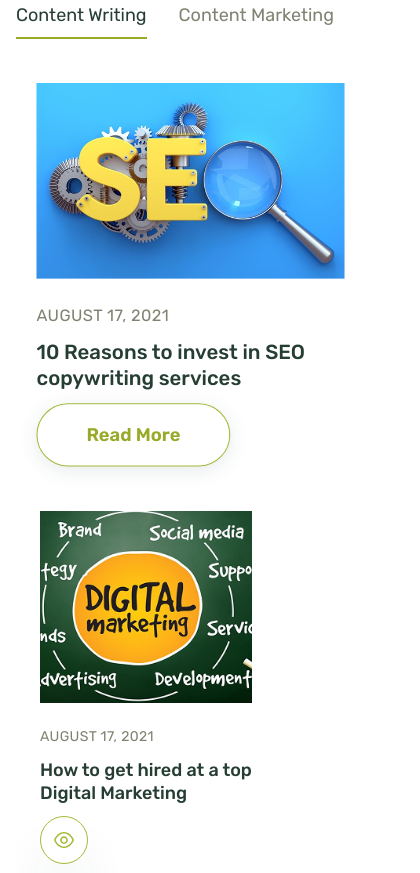
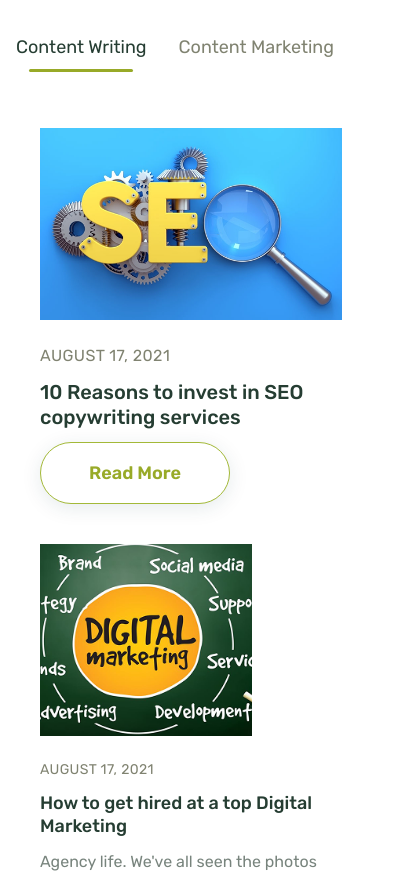
Before and after one commit to Nifilat/marketthink-digital-marketing, a Next.js app: page / in a window 390 px wide. Shown: the part 1120-1993 px from the top of the page, 420 px wide, since content can reach past the window. Built offline with nearby package versions, Linux system fonts and the light colour scheme.

Commit message:
style: Refine ArticleSection button styles and layout for better interaction and responsiveness

```diff
--- a/src/app/components/ArticleSection.tsx
+++ b/src/app/components/ArticleSection.tsx
@@ -197,18 +197,21 @@ export default function ArticleSection() {
           <h2 className="text-[42px] font-bold text-[#253D32] leading-normal mb-6 lg:mb-0 max-w-md">
             Read More Articles From Our Blog
           </h2>
-          <div className="flex gap-8 lg:mt-2">
+          <div className="flex gap-8 mt-8 lg:mt-8">
             {tabs.map((tab, idx) => (
               <button
                 key={tab.label}
-                className={`text-lg font-normal pb-2 border-b-2 transition-colors duration-200 cursor-pointer ${
+                className={`relative text-lg font-normal pb-2 transition-colors duration-200 cursor-pointer flex flex-col items-center ${
                   selectedTab === idx
-                    ? 'text-[#253D32] border-[#98AA28]'
-                    : 'text-[#808371] border-transparent hover:text-gray-600'
+                    ? 'text-[#253D32]'
+                    : 'text-[#808371] hover:text-gray-600'
                 }`}
                 onClick={() => handleTabSwitch(idx)}
               >
-                {tab.label}
+                <span>{tab.label}</span>
+                {selectedTab === idx && (
+                  <span className="block mt-2" style={{ width: 104, height: 3, background: '#98AA28', borderRadius: 2 }} />
+                )}
               </button>
             ))}
           </div>
@@ -216,7 +219,7 @@ export default function ArticleSection() {
 
         {/* Articles Grid */}
         <div
-          className={`flex flex-col lg:flex-row gap-6 items-stretch transition-all duration-300 ${
+          className={`flex flex-wrap gap-4 items-stretch transition-all duration-300 ${
             tabTransition ? 'opacity-0 translate-y-4' : 'opacity-100 translate-y-0'
           }`}
         >
@@ -225,14 +228,13 @@ export default function ArticleSection() {
             return (
               <div
                 key={article.id}
-                className={`bg-white cursor-pointer transition-all duration-300 flex flex-col overflow-hidden ${
-                  isSelected
-                    ? 'flex-[2] transform scale-[1.02] z-10'
-                    : 'flex-1 hover:transform hover:scale-[1.01]'
-                }`}
+                className={`bg-white cursor-pointer flex flex-col overflow-hidden transition-[flex-basis] duration-300 ${isSelected ? 'z-10' : ''}`}
                 style={{
-                  minWidth: isSelected ? '400px' : '280px',
-                  maxWidth: isSelected ? '500px' : '320px'
+                  flex: `1 1 ${isSelected ? '500px' : '280px'}`,
+                  minWidth: isSelected ? '320px' : '200px',
+                  maxWidth: '100%',
+                  transitionProperty: 'flex-basis',
+                  transitionDuration: '300ms',
                 }}
                 onClick={() => setSelectedArticle(idx)}
               >
@@ -260,8 +262,8 @@ export default function ArticleSection() {
                   </h3>
 
                   {/* Description */}
-                  {article.description && isSelected && (
-                    <p className="text-[#78847D] text-base mb-6 leading-relaxed flex-1">
+                  {article.description && (
+                    <p className={`text-[#78847D] text-base mb-6 leading-relaxed flex-1 ${!isSelected ? 'line-clamp-2' : ''}`}>
                       {article.description}
                     </p>
                   )}
```
